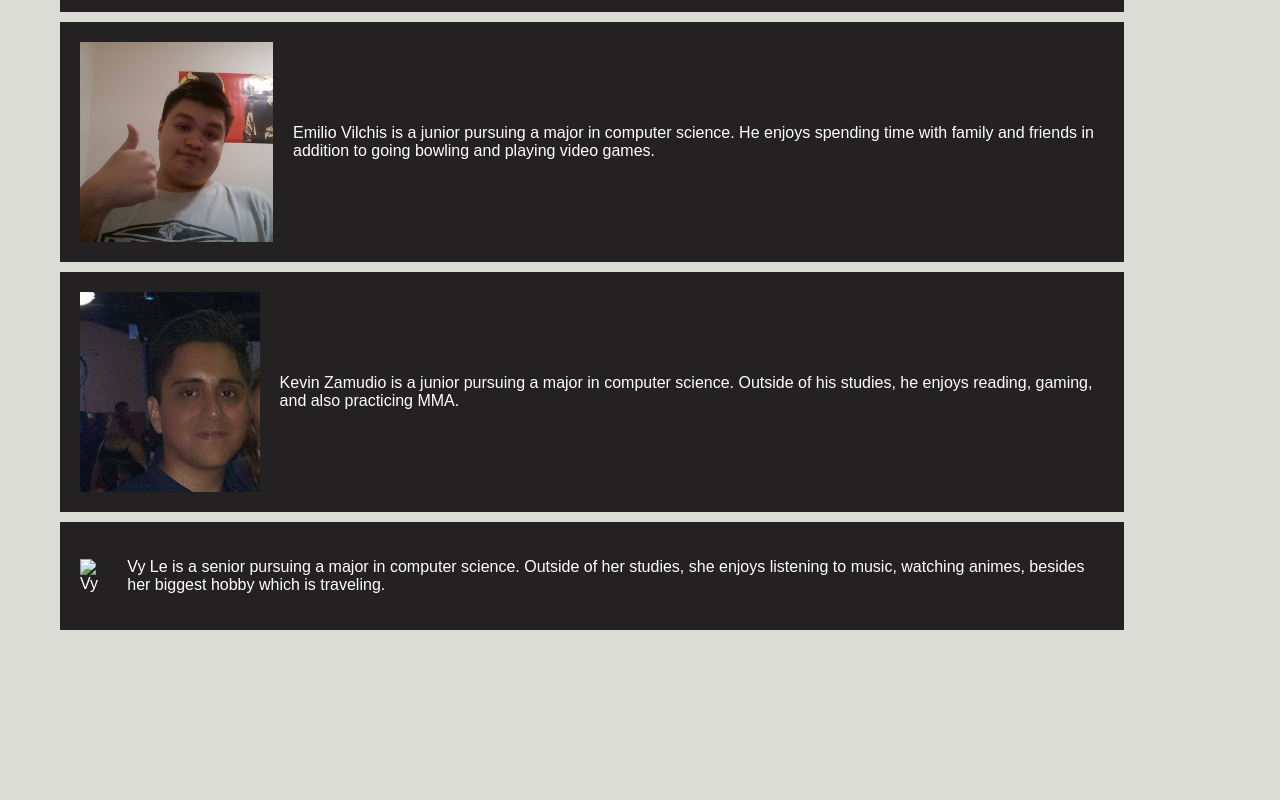
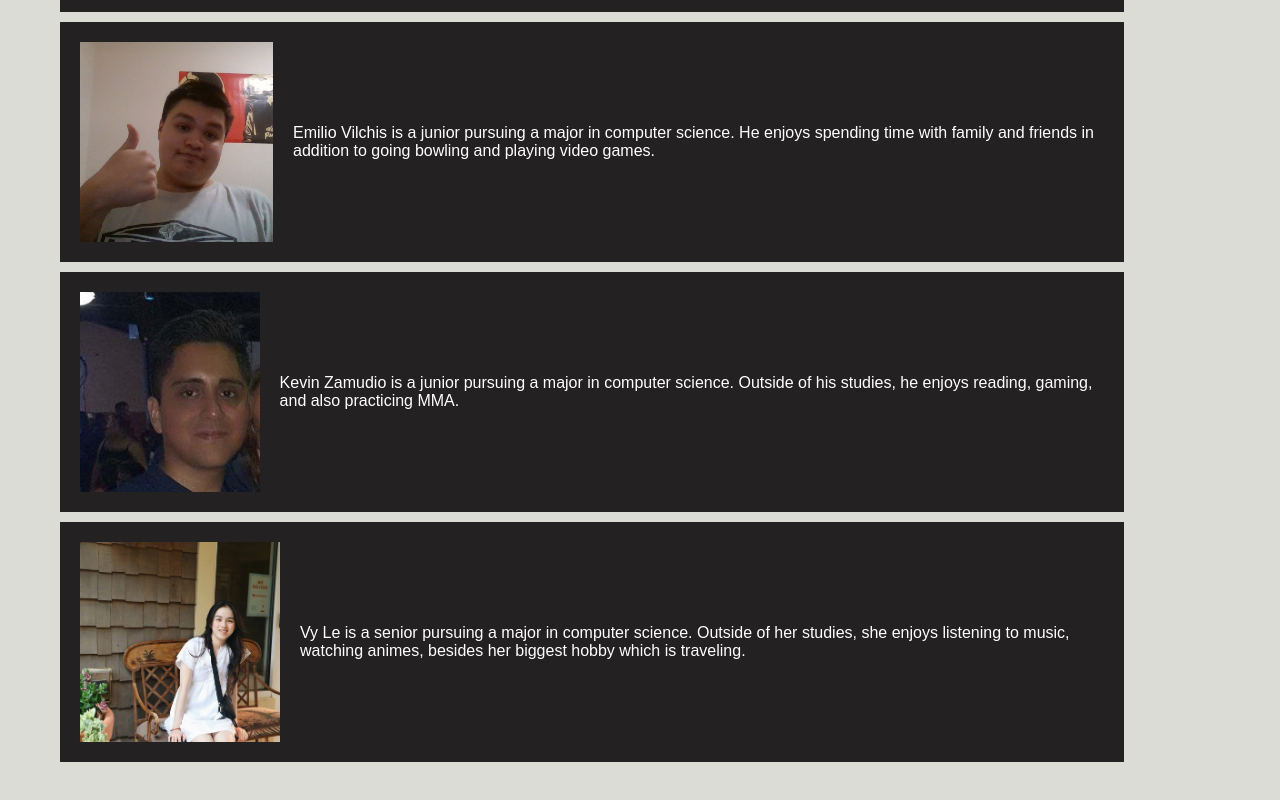
Before and after one commit to TheKrabbyPatties/syllabye-static, a plain HTML site: page contact.html in a window 1280 px wide. Shown: the part 1567-2367 px from the top of the page. Before the commit the page ends 2257 px from the top, so only its background shows below. Drawn offline with Linux system fonts and the light colour scheme.

Commit message:
Update contact.html

```diff
--- a/contact.html
+++ b/contact.html
@@ -80,7 +80,7 @@
         </p>
     </div>
     <div class="small-container">
-        <img src="assets/vykle.png" alt="Vy">
+        <img src="assets/vykle.jpg" alt="Vy">
         <p>Vy Le is a senior pursuing a major in computer science. Outside of her studies, she enjoys listening to music, watching animes,
             besides her biggest hobby which is traveling.
         </p>
```
